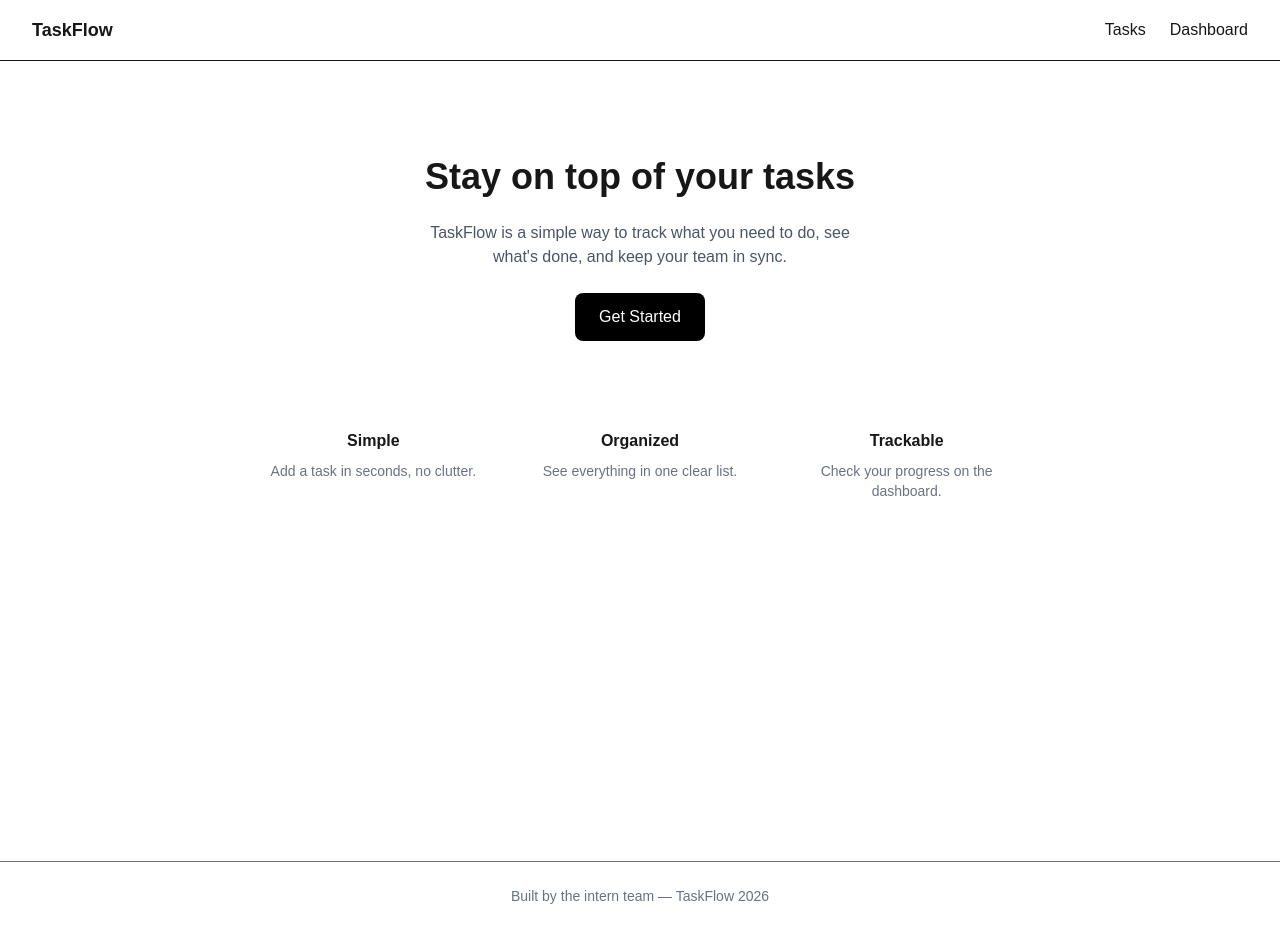
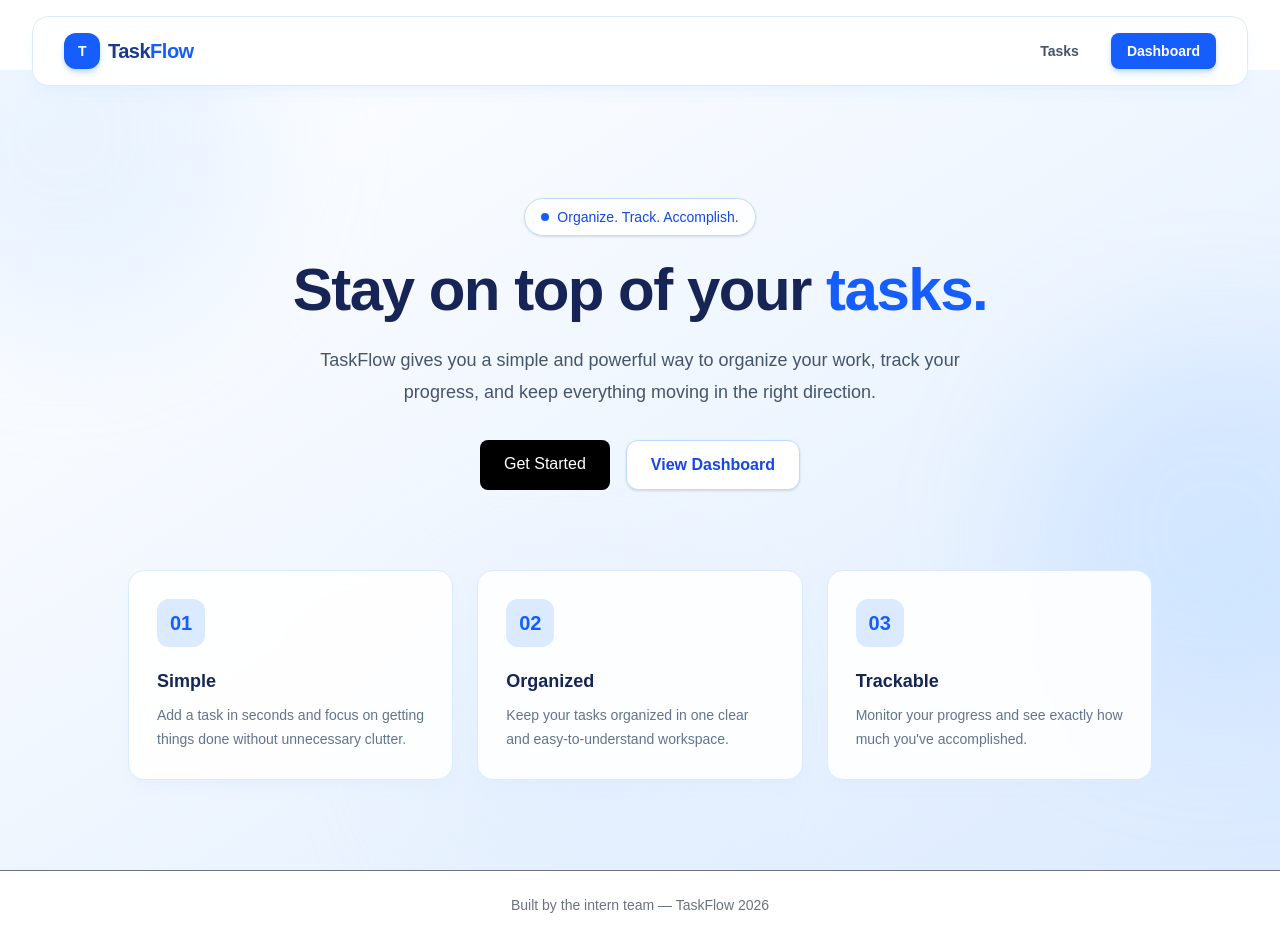
Before and after one commit to Ngandwe-pacra/Task-Manager, a Next.js app in the folder frontend/: page / in a window 1280 px wide. Built offline with nearby package versions, Linux system fonts and the light colour scheme.

Commit message:
first push to branch

```diff
--- a/frontend/src/app/page.js
+++ b/frontend/src/app/page.js
@@ -1,29 +1,98 @@
+
 import Button from "@/components/Button";
 
 export default function Home() {
   return (
-    <div className="flex flex-col items-center text-center px-8 py-24 gap-6">
-      <h1 className="text-4xl font-bold">Stay on top of your tasks</h1>
-      <p className="text-gray-600 max-w-md">
-        TaskFlow is a simple way to track what you need to do, see what&apos;s
-        done, and keep your team in sync.
-      </p>
-      <Button href="/tasks">Get Started</Button>
+    <main className="relative min-h-screen overflow-hidden bg-gradient-to-br from-white via-blue-50 to-blue-100">
+      {/* Decorative background elements */}
+      <div className="absolute -top-32 -left-32 h-96 w-96 rounded-full bg-blue-200/30 blur-3xl" />
+      <div className="absolute top-1/3 -right-32 h-96 w-96 rounded-full bg-blue-300/20 blur-3xl" />
+      <div className="absolute bottom-0 left-1/3 h-72 w-72 rounded-full bg-blue-100/40 blur-3xl" />
 
-      <div className="grid grid-cols-1 sm:grid-cols-3 gap-8 mt-16 max-w-3xl">
-        <div>
-          <h3 className="font-semibold mb-2">Simple</h3>
-          <p className="text-sm text-gray-500">Add a task in seconds, no clutter.</p>
+      {/* Hero Section */}
+      <section className="relative flex flex-col items-center text-center px-6 pt-32 pb-20">
+        {/* Small badge */}
+        <div className="mb-6 inline-flex items-center gap-2 rounded-full border border-blue-200 bg-white/80 px-4 py-2 text-sm font-medium text-blue-700 shadow-sm backdrop-blur">
+          <span className="h-2 w-2 rounded-full bg-blue-600" />
+          Organize. Track. Accomplish.
         </div>
-        <div>
-          <h3 className="font-semibold mb-2">Organized</h3>
-          <p className="text-sm text-gray-500">See everything in one clear list.</p>
+
+        {/* Main heading */}
+        <h1 className="max-w-4xl text-5xl font-extrabold tracking-tight text-blue-950 sm:text-6xl">
+          Stay on top of your{" "}
+          <span className="text-blue-600">tasks.</span>
+        </h1>
+
+        {/* Description */}
+        <p className="mt-6 max-w-2xl text-lg leading-8 text-slate-600">
+          TaskFlow gives you a simple and powerful way to organize your work,
+          track your progress, and keep everything moving in the right
+          direction.
+        </p>
+
+        {/* CTA */}
+        <div className="mt-8 flex flex-col gap-4 sm:flex-row">
+          <Button href="/tasks">Get Started</Button>
+
+          <a
+            href="/dashboard"
+            className="rounded-xl border border-blue-200 bg-white px-6 py-3 font-semibold text-blue-700 shadow-sm transition hover:border-blue-300 hover:bg-blue-50"
+          >
+            View Dashboard
+          </a>
         </div>
-        <div>
-          <h3 className="font-semibold mb-2">Trackable</h3>
-          <p className="text-sm text-gray-500">Check your progress on the dashboard.</p>
+
+        {/* Feature Cards */}
+        <div className="mt-20 grid w-full max-w-5xl grid-cols-1 gap-6 sm:grid-cols-3">
+          {/* Simple */}
+          <div className="group rounded-2xl border border-blue-100 bg-white/90 p-7 text-left shadow-lg shadow-blue-100/40 backdrop-blur transition duration-300 hover:-translate-y-1 hover:shadow-xl hover:shadow-blue-200/50">
+            <div className="mb-5 flex h-12 w-12 items-center justify-center rounded-xl bg-blue-100 text-blue-600">
+              <span className="text-xl font-bold">01</span>
+            </div>
+
+            <h3 className="text-lg font-bold text-blue-950">
+              Simple
+            </h3>
+
+            <p className="mt-2 text-sm leading-6 text-slate-500">
+              Add a task in seconds and focus on getting things done without
+              unnecessary clutter.
+            </p>
+          </div>
+
+          {/* Organized */}
+          <div className="group rounded-2xl border border-blue-100 bg-white/90 p-7 text-left shadow-lg shadow-blue-100/40 backdrop-blur transition duration-300 hover:-translate-y-1 hover:shadow-xl hover:shadow-blue-200/50">
+            <div className="mb-5 flex h-12 w-12 items-center justify-center rounded-xl bg-blue-100 text-blue-600">
+              <span className="text-xl font-bold">02</span>
+            </div>
+
+            <h3 className="text-lg font-bold text-blue-950">
+              Organized
+            </h3>
+
+            <p className="mt-2 text-sm leading-6 text-slate-500">
+              Keep your tasks organized in one clear and easy-to-understand
+              workspace.
+            </p>
+          </div>
+
+          {/* Trackable */}
+          <div className="group rounded-2xl border border-blue-100 bg-white/90 p-7 text-left shadow-lg shadow-blue-100/40 backdrop-blur transition duration-300 hover:-translate-y-1 hover:shadow-xl hover:shadow-blue-200/50">
+            <div className="mb-5 flex h-12 w-12 items-center justify-center rounded-xl bg-blue-100 text-blue-600">
+              <span className="text-xl font-bold">03</span>
+            </div>
+
+            <h3 className="text-lg font-bold text-blue-950">
+              Trackable
+            </h3>
+
+            <p className="mt-2 text-sm leading-6 text-slate-500">
+              Monitor your progress and see exactly how much you've
+              accomplished.
+            </p>
+          </div>
         </div>
-      </div>
-    </div>
+      </section>
+    </main>
   );
 }
--- a/frontend/src/components/Navbar.js
+++ b/frontend/src/components/Navbar.js
@@ -1,12 +1,41 @@
+
 import Link from "next/link";
 
 export default function Navbar() {
   return (
-    <nav className="flex items-center justify-between px-8 py-4 border-b">
-      <Link href="/" className="font-bold text-lg">TaskFlow</Link>
-      <div className="flex gap-6">
-        <Link href="/tasks">Tasks</Link>
-        <Link href="/dashboard">Dashboard</Link>
+    <nav className="sticky top-4 z-50 mx-4 rounded-2xl border border-blue-100 bg-white/90 px-6 py-4 shadow-lg shadow-blue-100/40 backdrop-blur-md sm:mx-8">
+      <div className="mx-auto flex max-w-6xl items-center justify-between">
+
+        {/* Logo */}
+        <Link
+          href="/"
+          className="flex items-center gap-2 text-xl font-extrabold tracking-tight text-blue-900 transition hover:text-blue-600"
+        >
+          <span className="flex h-9 w-9 items-center justify-center rounded-xl bg-blue-600 text-sm font-bold text-white shadow-md shadow-blue-200">
+            T
+          </span>
+
+          <span>
+            Task<span className="text-blue-600">Flow</span>
+          </span>
+        </Link>
+
+        {/* Navigation Links */}
+        <div className="flex items-center gap-2 sm:gap-4">
+          <Link
+            href="/tasks"
+            className="rounded-lg px-4 py-2 text-sm font-semibold text-slate-600 transition hover:bg-blue-50 hover:text-blue-600"
+          >
+            Tasks
+          </Link>
+
+          <Link
+            href="/dashboard"
+            className="rounded-lg bg-blue-600 px-4 py-2 text-sm font-semibold text-white shadow-md shadow-blue-200 transition hover:bg-blue-700 hover:shadow-lg"
+          >
+            Dashboard
+          </Link>
+        </div>
       </div>
     </nav>
   );
```
